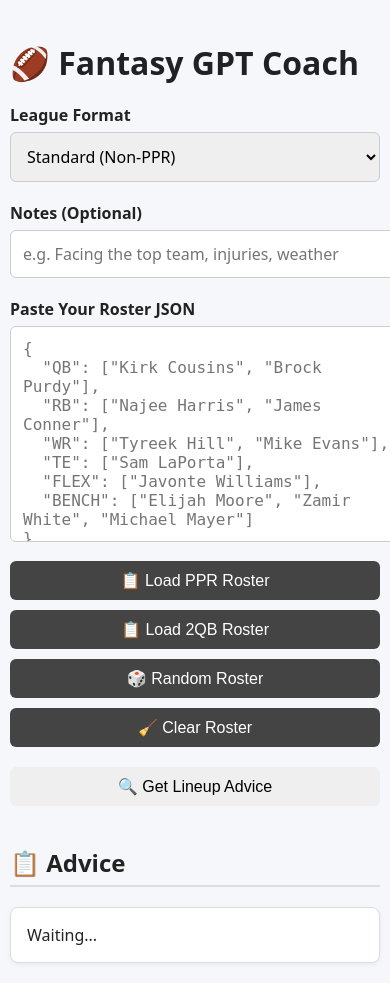
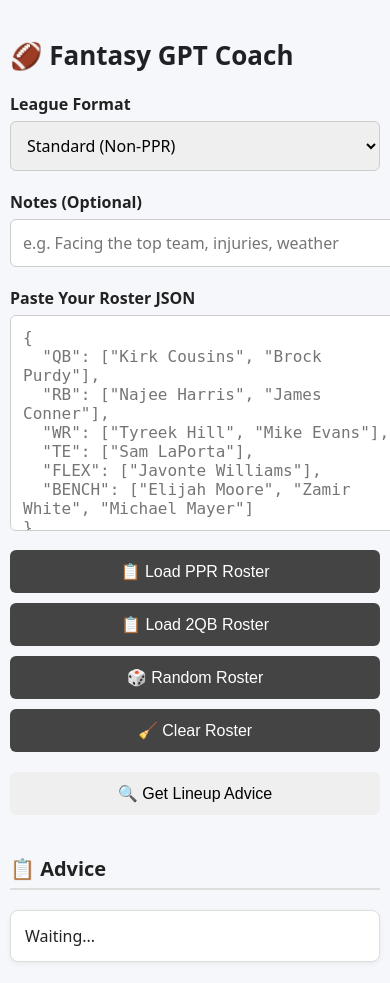
Before and after one commit to SunDevilATB/fantasy-gpt-coach, a Flask app: page /ui in a window 390 px wide; the page is wider, and only the part inside the window is pictured. After the commit the page ends 962 px from the top of that part, so only its background shows below. Run offline with Flask 3, Linux system fonts and the light colour scheme.

Commit message:
Mobile layout and responsiveness improvements

```diff
--- a/templates/index.html
+++ b/templates/index.html
@@ -135,16 +135,38 @@
     @media (max-width: 600px) {
   body {
     padding: 20px 10px;
+    font-size: 16px;
+  }
+
+  h1 {
+    font-size: 26px;
+  }
+
+  h2, h3 {
+    font-size: 20px;
   }
 
   .button-row {
     flex-direction: column;
   }
 
+  .button-row button,
   button {
     width: 100%;
+    font-size: 16px;
+    padding: 12px;
+  }
+
+  input, select, textarea {
+    font-size: 16px;
+  }
+
+  .output {
+    font-size: 16px;
+    padding: 14px;
   }
 }
+
   </style>
 </head>
 <body>
```
Lines whose indentation alone changed are shown as unchanged.
